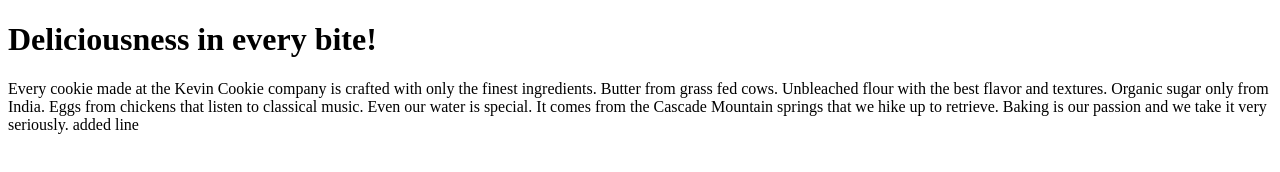
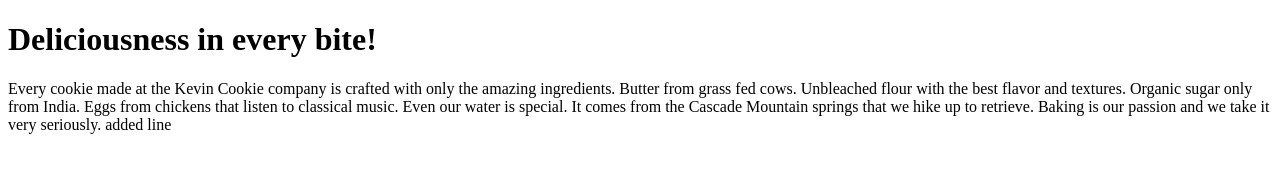
Before and after one commit to carlocamilo/SampleProject, a plain HTML site: page index.htm in a window 1280 px wide. Drawn offline with Linux system fonts and the light colour scheme.

Commit message:
update index text

```diff
--- a/index.htm
+++ b/index.htm
@@ -3,7 +3,7 @@
 <body>
 
 <h1>Deliciousness in every bite!</h1>
-<p>Every cookie made at the Kevin Cookie company is crafted with only the finest ingredients. Butter from grass fed cows. Unbleached flour with the best flavor and textures. Organic sugar only from India. Eggs from chickens that listen to classical music. Even our water is special. It comes from the Cascade Mountain springs that we hike up to retrieve. Baking is our passion and we take it very seriously. added line</p>
+<p>Every cookie made at the Kevin Cookie company is crafted with only the amazing ingredients. Butter from grass fed cows. Unbleached flour with the best flavor and textures. Organic sugar only from India. Eggs from chickens that listen to classical music. Even our water is special. It comes from the Cascade Mountain springs that we hike up to retrieve. Baking is our passion and we take it very seriously. added line</p>
 
 </body>
 </html>
```
